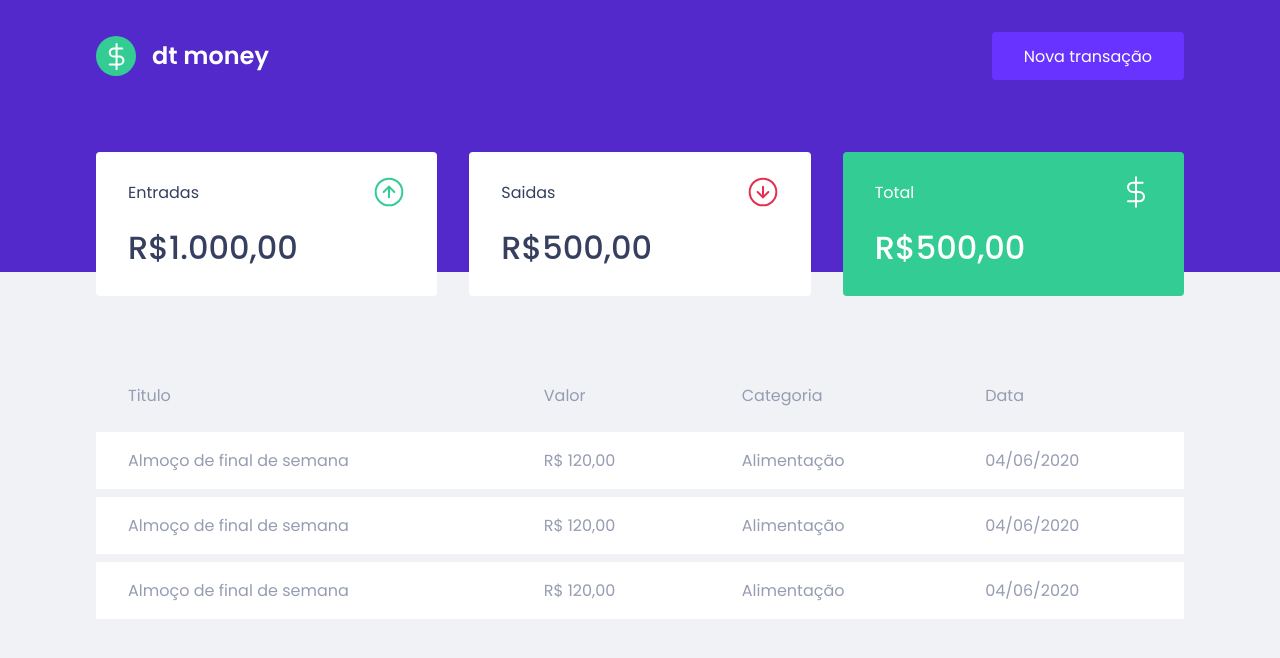
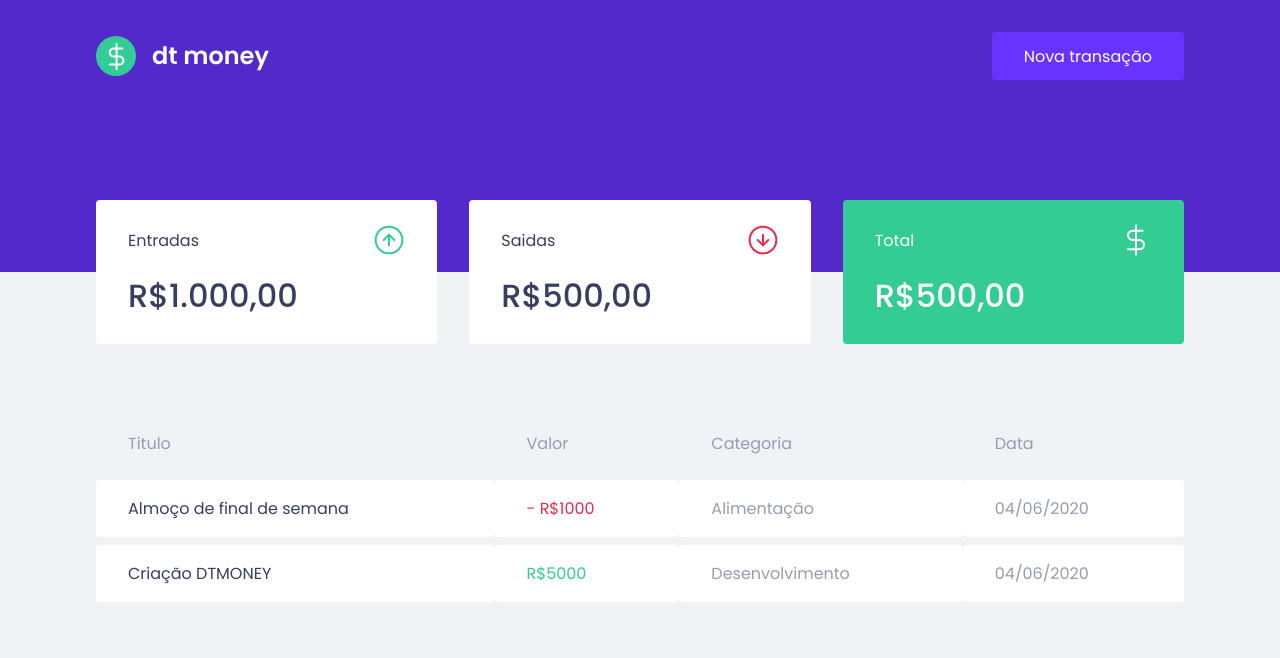
Before and after one commit to Samuelmvf/dtmoney, a React (Create React App) app: page / in a window 1280 px wide. Shown: the top 658 px of the page. Built offline with nearby package versions, Linux system fonts and the light colour scheme.

Commit message:
Finalização da estilização inicial do layout

```diff
--- a/src/components/Summary/styles.ts
+++ b/src/components/Summary/styles.ts
@@ -4,7 +4,7 @@ export const Container = styled.div`
   display: grid;
   grid-template-columns: repeat(3, 1fr);
   gap: 2rem;
-  margin-top: -10rem;
+  margin-top: -7rem;
 
   div {
     background: var(--shape);
--- a/src/components/TransactionsTables/index.tsx
+++ b/src/components/TransactionsTables/index.tsx
@@ -16,20 +16,14 @@ export function TransactionsTable () {
         <tbody>
           <tr>
             <td>Almoço de final de semana</td>
-            <td>R$ 120,00</td>
+            <td className="withdraw">- R$1000</td>
             <td>Alimentação</td>
             <td>04/06/2020</td>
           </tr>
           <tr>
-            <td>Almoço de final de semana</td>
-            <td>R$ 120,00</td>
-            <td>Alimentação</td>
-            <td>04/06/2020</td>
-          </tr>
-          <tr>
-            <td>Almoço de final de semana</td>
-            <td>R$ 120,00</td>
-            <td>Alimentação</td>
+            <td>Criação DTMONEY</td>
+            <td className="deposit">R$5000</td>
+            <td>Desenvolvimento</td>
             <td>04/06/2020</td>
           </tr>
         </tbody>
--- a/src/components/TransactionsTables/styles.ts
+++ b/src/components/TransactionsTables/styles.ts
@@ -20,6 +20,20 @@ export const Container = styled.div`
       padding: 1rem 2rem;
       border: 0;
       color: var(--text-body);
+      border-radius: 0.25rem;
+
+      &:first-child {
+        color: var(--text-title);
+      }
+
+      &.deposit {
+        color: var(--green);
+      }
+
+      &.withdraw {
+        color: var(--red);
+      }
+
     }
 
   }
```
